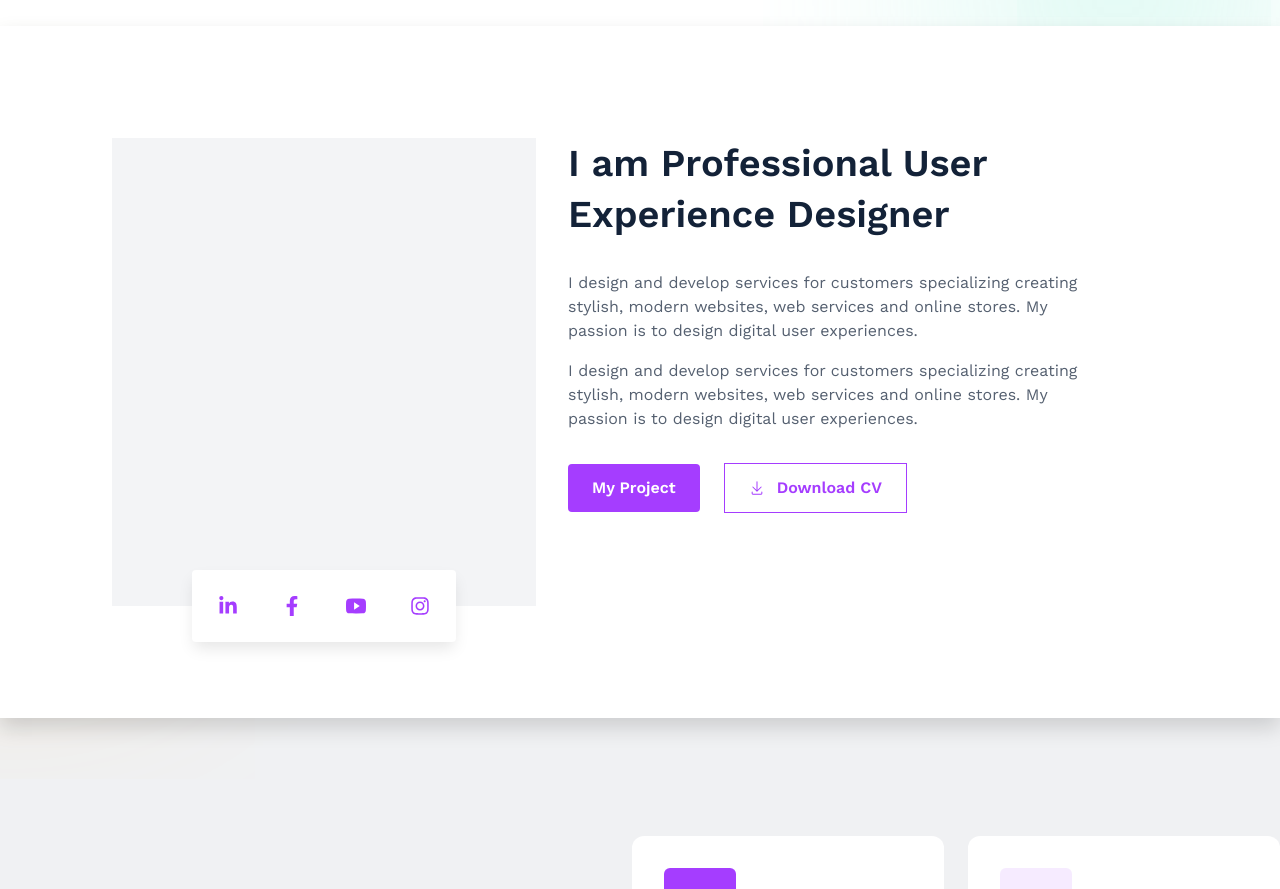
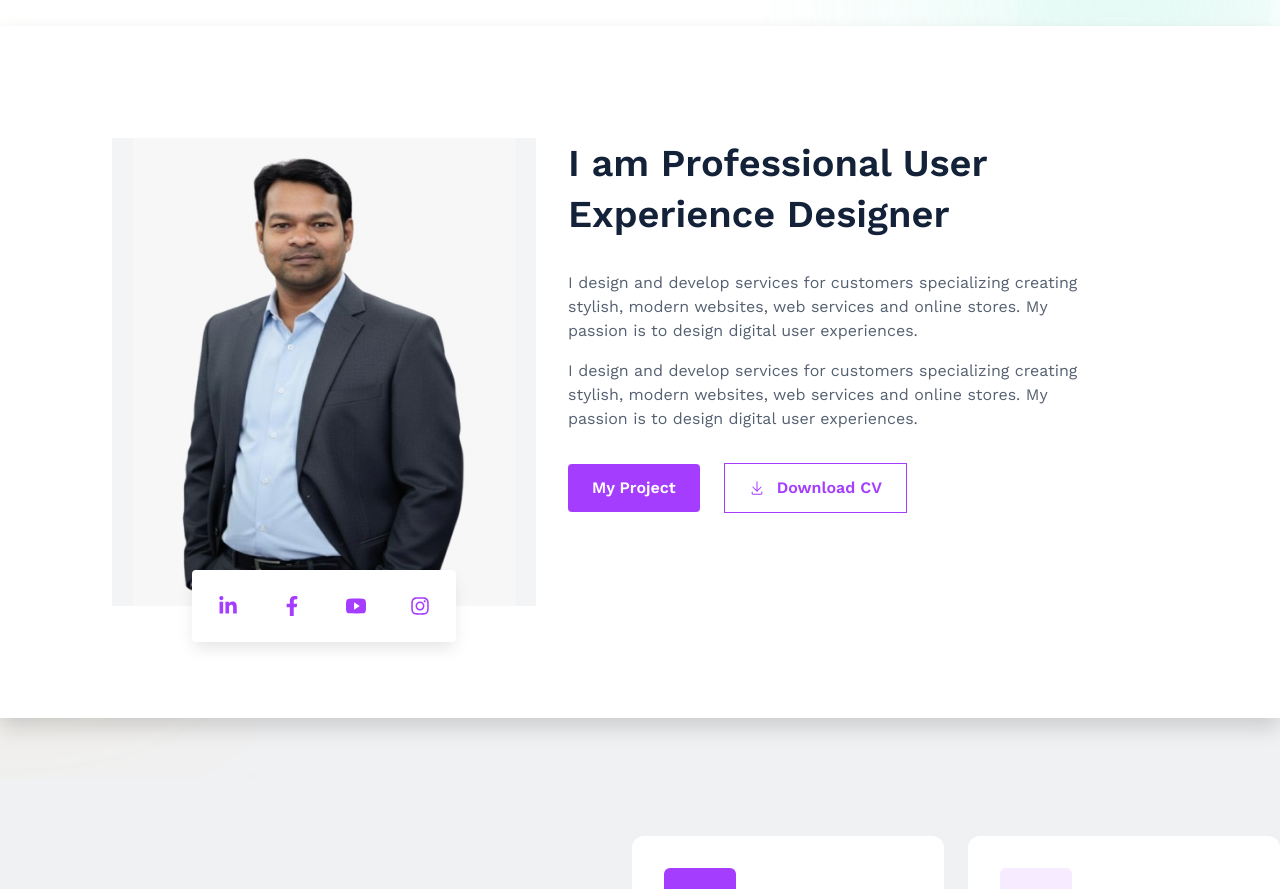
Before and after one commit to Nahid-hasan-web/DMportfolio, a Next.js app: page / in a window 1280 px wide. Shown: the part 1000-1889 px from the top of the page. Built offline with nearby package versions, Linux system fonts and the light colour scheme.

Commit message:
banner and about image added

```diff
--- a/app/components/AboutMe.jsx
+++ b/app/components/AboutMe.jsx
@@ -7,6 +7,8 @@ import { FaLinkedinIn } from "react-icons/fa6";
 import ButtonV1 from "../common-components/ButtonV1";
 import { GoDownload } from "react-icons/go";
 import { IoLogoYoutube } from "react-icons/io5";
+import bannerImage from "../../public/images/profile.jpeg";
+import Image from "next/image";
 
 const AboutMe = () => {
   const socialLiks = [
@@ -24,7 +26,8 @@ const AboutMe = () => {
         <div className="container">
           <div className="p-6 md:p-28 bg-white rounded-4 flex flex-col md:flex-row md:justify-between gap-6 md:gap-0 shadow-[0px_10px_20px_0px_rgba(0,0,0,0.15)]">
             {/* --- about me images */}
-            <div className="w-full md:w-[424px] h-[300px] md:h-[468px] relative bg-gray-100 shrink-0">
+            <div className="w-full md:w-[424px] h-[300px] md:h-[468px] relative bg-gray-100 shrink-0 flex justify-center ">
+              <Image height={500} src={bannerImage} alt="prifile image" />
               <div className="absolute -bottom-9 left-1/2 transform -translate-x-1/2 w-full max-w-[264px] h-[72px] bg-white rounded-sm p-3 flex justify-between items-center shadow-[0px_8px_16px_-2px_rgba(0,0,0,0.1)]">
                 {socialLiks.map((item, i) => (
                   <Link
--- a/app/components/Banner.jsx
+++ b/app/components/Banner.jsx
@@ -2,7 +2,8 @@ import React from "react";
 import ButtonV1 from "../common-components/ButtonV1";
 import Counter from "../common-components/Counter";
 import Image from "next/image";
-import bannerImage from "../../public/images/banneImage.png";
+import bannerImage from "../../public/images/profile.jpeg";
+
 import AboutMe from "./AboutMe";
 const Banner = () => {
   return (
```
Also changed, not shown: public/images/profile.jpeg (added).
